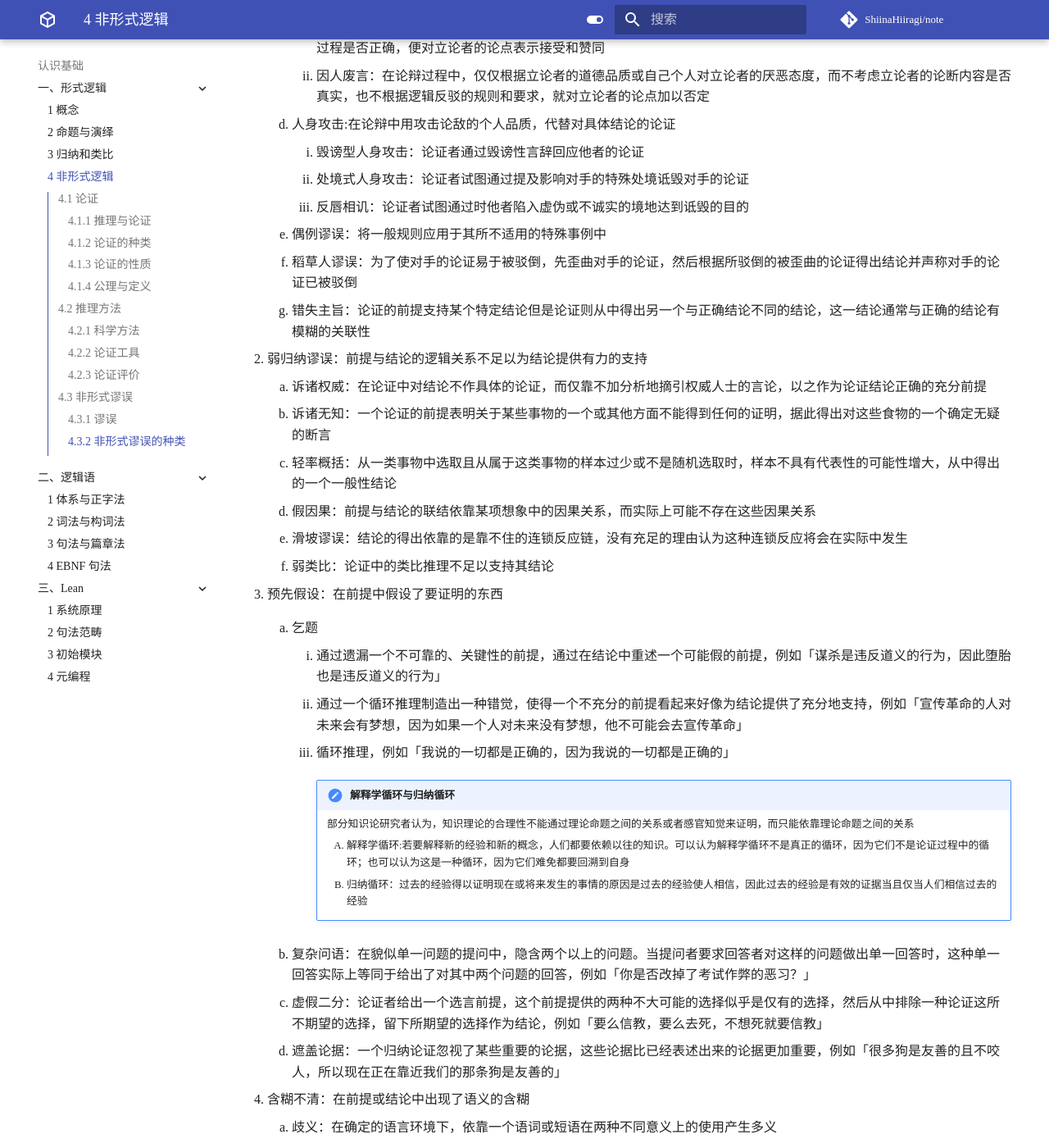
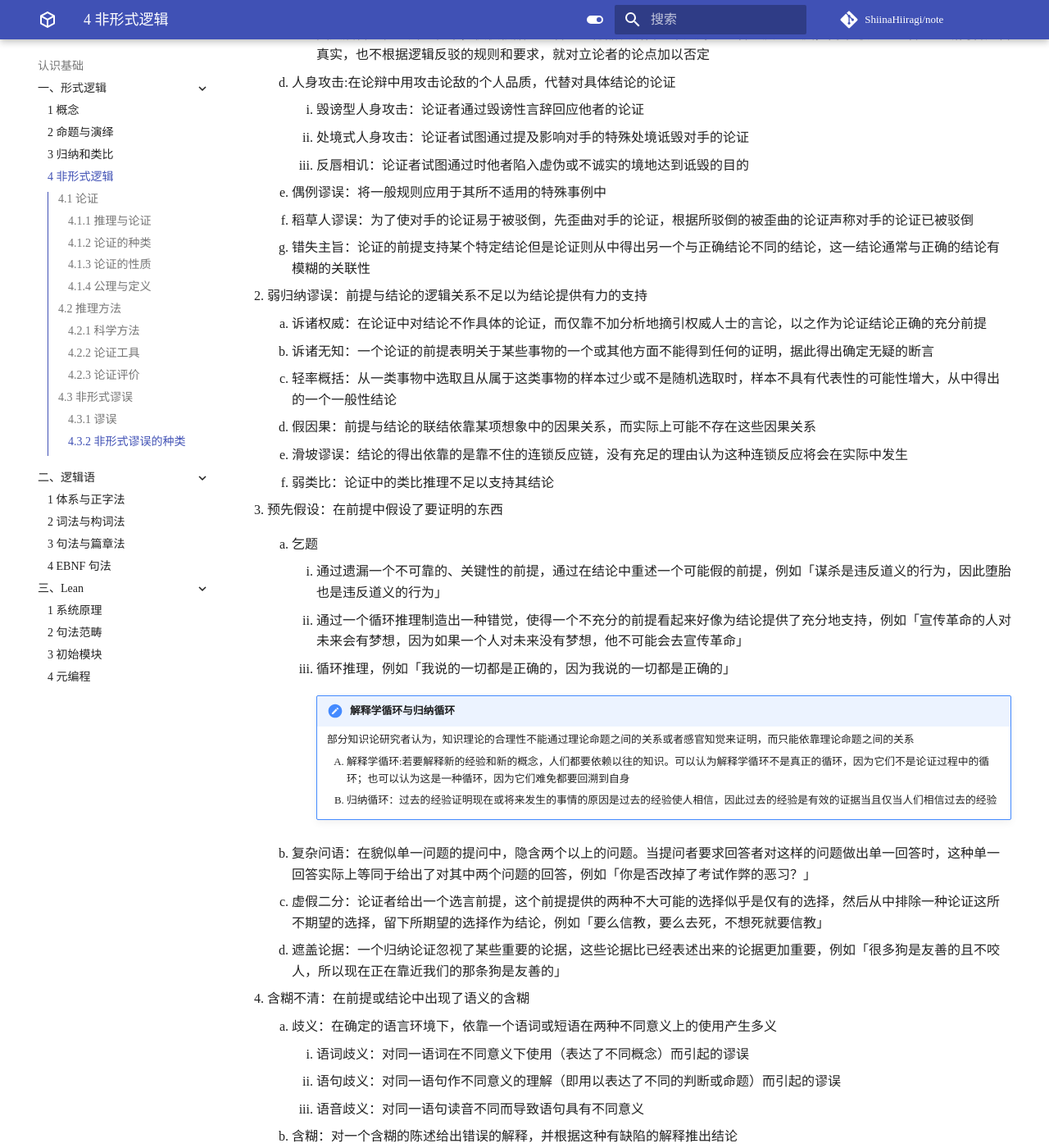
Before and after one commit to ShiinaHiiragi/note, an MkDocs documentation site: the page built from docs/cogn/form/prf.md, in a window 1280 px wide and 1400 px high, scrolled down 5089 px. Shown: the whole window at 82% size. Built offline with MkDocs 1.6.1 and Material for MkDocs 9.7.7, drawn with Linux system fonts in a browser that asks for light colours; some web fonts are replaced; comment, search, counter and statistics services are not loaded; some of the changed text lies outside the part shown.

Commit message:
fix cogn

```diff
--- a/docs/cogn/form/prf.md
+++ b/docs/cogn/form/prf.md
@@ -58,7 +58,7 @@
     2. 满足一致性是命题被接受的最低标准；在特定语境（宗教、诗文或否认理性的情形）下不一致性和矛盾的论述都言之有理
 4. 确定性：当一个命题不可能为假时，其就是确定为真的；当一个命题不可能为真时，其就是确定为假的
     1. 客观可能性：将要发生的事情无法确定，例如放射性衰变
-    2. 主观可能性：虽然事件在客观上得以确定，但人们对该事件基于不充分的信息做出了可能的判断，例如在硬币已经落地时猜测正反面
+    2. 主观可能性：对在客观上得以确定的事件基于不充分信息做出了可能判断，例如在硬币已经落地时猜测正反面
 5. 可检验性
     1. 意义证实原则：命题只有在可以被经验证实的条件下才有意义
     2. 证伪原则：假说科学理论能够被证伪，那么该理论就有一个好的前提假设
@@ -77,7 +77,7 @@
     2. 困难：假说和结论间的关系并非显而易见；有时很难检验假说的真实性，波普尔认为对于大部分的普遍陈述，人们无法充分地检验真伪性，例如乌鸦悖论
 2. 类比法：经验科学中，试图用已经掌握的规律解释新的现象，这个规律是通过以往经验总结出来的
     1. 法律或哲学等领域中也经常使用类比推理
-    2. 强类比：比较的双方共享一种较大的或具有或具有决定性的相似性，并且没有表现出一种较大的或决定性的差异性；反之则为弱类比
+    2. 强类比：与弱类比相对；比较的双方共享较大的或具有决定性的相似性，并且没有表现出较大的或决定性的差异性
 3. 思想实验：模仿科学的实验方法，但仅存在于想象或思想中
     1. 基于科学实验的相同原则：在想象中将关键变量分离出来
     2. 现实中的实验并非是必要的，有时运用想象进行推理就足以澄清某些概念
@@ -139,11 +139,11 @@
         2. 处境式人身攻击：论证者试图通过提及影响对手的特殊处境诋毁对手的论证
         3. 反唇相讥：论证者试图通过时他者陷入虚伪或不诚实的境地达到诋毁的目的
     5. 偶例谬误：将一般规则应用于其所不适用的特殊事例中
-    6. 稻草人谬误：为了使对手的论证易于被驳倒，先歪曲对手的论证，然后根据所驳倒的被歪曲的论证得出结论并声称对手的论证已被驳倒
+    6. 稻草人谬误：为了使对手的论证易于被驳倒，先歪曲对手的论证，根据所驳倒的被歪曲的论证声称对手的论证已被驳倒
     7. 错失主旨：论证的前提支持某个特定结论但是论证则从中得出另一个与正确结论不同的结论，这一结论通常与正确的结论有模糊的关联性
 2. 弱归纳谬误：前提与结论的逻辑关系不足以为结论提供有力的支持
     1. 诉诸权威：在论证中对结论不作具体的论证，而仅靠不加分析地摘引权威人士的言论，以之作为论证结论正确的充分前提
-    2. 诉诸无知：一个论证的前提表明关于某些事物的一个或其他方面不能得到任何的证明，据此得出对这些食物的一个确定无疑的断言
+    2. 诉诸无知：一个论证的前提表明关于某些事物的一个或其他方面不能得到任何的证明，据此得出确定无疑的断言
     3. 轻率概括：从一类事物中选取且从属于这类事物的样本过少或不是随机选取时，样本不具有代表性的可能性增大，从中得出的一个一般性结论
     4. 假因果：前提与结论的联结依靠某项想象中的因果关系，而实际上可能不存在这些因果关系
     5. 滑坡谬误：结论的得出依靠的是靠不住的连锁反应链，没有充足的理由认为这种连锁反应将会在实际中发生
@@ -158,7 +158,7 @@
                 部分知识论研究者认为，知识理论的合理性不能通过理论命题之间的关系或者感官知觉来证明，而只能依靠理论命题之间的关系
 
                 1. 解释学循环:若要解释新的经验和新的概念，人们都要依赖以往的知识。可以认为解释学循环不是真正的循环，因为它们不是论证过程中的循环；也可以认为这是一种循环，因为它们难免都要回溯到自身
-                2. 归纳循环：过去的经验得以证明现在或将来发生的事情的原因是过去的经验使人相信，因此过去的经验是有效的证据当且仅当人们相信过去的经验
+                2. 归纳循环：过去的经验证明现在或将来发生的事情的原因是过去的经验使人相信，因此过去的经验是有效的证据当且仅当人们相信过去的经验
 
     2. 复杂问语：在貌似单一问题的提问中，隐含两个以上的问题。当提问者要求回答者对这样的问题做出单一回答时，这种单一回答实际上等同于给出了对其中两个问题的回答，例如「你是否改掉了考试作弊的恶习？」
     3. 虚假二分：论证者给出一个选言前提，这个前提提供的两种不大可能的选择似乎是仅有的选择，然后从中排除一种论证这所不期望的选择，留下所期望的选择作为结论，例如「要么信教，要么去死，不想死就要信教」
```
Also changed, not shown: docs/cogn/form/ded.md (+1 -1 lines), docs/cogn/form/ind.md (+1 -1 lines).
